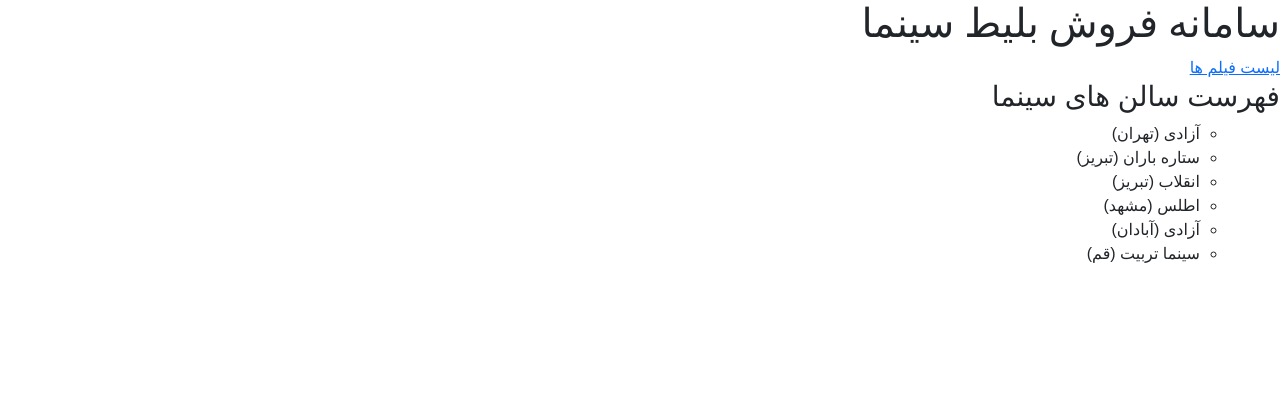
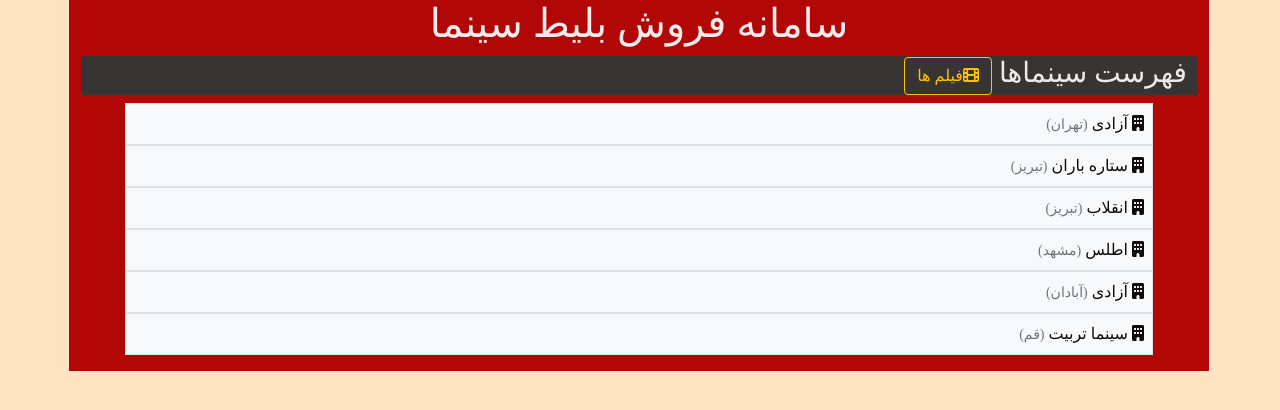
Before and after one commit to iam-Robo/DjangoCourse, a Django app: page /ticketing/cinema/list in a window 1280 px wide. Shown: the top 410 px of the page. Run offline with Django 3.2, Linux system fonts and the light colour scheme; data comes from the database, SQL or seed files in the repository; some libraries are stand-ins or nearby versions.

Commit message:
added some css styles to cinema_list.html

```diff
--- a/ticketing/static/ticketing/css/main.css
+++ b/ticketing/static/ticketing/css/main.css
@@ -1,10 +1,31 @@
 body{
-  margin-right: 0;
+  color: #100b0b;
+  background-color: bisque;
+  margin-right: 2px;
   margin-top: auto;
-  padding: 0;
-  background-color: unset;
-  font-family: "vazir", sans-serif;
+  font-family: "IRTehran";
 }
+
 H1{
   font-family: "B Titr";
+  color: #f1ebeb;
 }
+
+H3 {
+  font-family: "B Elham";
+  color: #eeeaea;
+  margin-right: 10px;
+}
+
+.table tr {
+    transition: background 0.2s ease-in;
+}
+
+.table tr:nth-child(odd) {
+    background: silver;
+}
+
+.table tr:hover {
+    background: silver;
+    cursor: pointer;
+}
--- a/ticketing/templates/ticketing/cinema_list.html
+++ b/ticketing/templates/ticketing/cinema_list.html
@@ -1,34 +1,60 @@
 {% load static %} <!-- for static files -->
-<!DOCTYPE html>
+<!doctype html>
 <html dir="rtl" lang="fa">
+
 <head>
     <meta charset="UTF-8">
+    <meta name="viewport" content="width=device-width, initial-scale=1">
+    <!-- Bootstrap CSS -->
+    <link href="https://cdn.jsdelivr.net/npm/bootstrap@5.0.1/dist/css/bootstrap.min.css" rel="stylesheet" integrity="sha384-+0n0xVW2eSR5OomGNYDnhzAbDsOXxcvSN1TPprVMTNDbiYZCxYbOOl7+AMvyTG2x" crossorigin="anonymous"> <!-- from bootstrap cdn -->
+    <script src="https://kit.fontawesome.com/da3ee3e8b8.js" crossorigin="anonymous"></script><!-- from fontawesome cdn -->
+    <link rel="stylesheet" href="https://cdn.jsdelivr.net/npm/bootstrap@5.0.1/dist/css/bootstrap.rtl.min.css" integrity="sha384-LPvXVVAlyPoBSGkX8UddpctDks+1P4HG8MhT7/YwqHtJ40bstjzCqjj+VVVDhsCo" crossorigin="anonymous">
+    <link rel="stylesheet" type="text/css" href="{% static "/ticketing/css/main.css" %}"> <!-- local css file -->
     <title>فهرست سینماهای کشور</title>
-    <link href="https://cdn.jsdelivr.net/npm/bootstrap@5.0.1/dist/css/bootstrap.min.css" rel="stylesheet" integrity="sha384-+0n0xVW2eSR5OomGNYDnhzAbDsOXxcvSN1TPprVMTNDbiYZCxYbOOl7+AMvyTG2x" crossorigin="anonymous"> <!-- from bootstram cdn -->
-    <script src="https://kit.fontawesome.com/da3ee3e8b8.js" crossorigin="anonymous"></script><!-- from fontawesome cdn -->
-    <link rel="stylesheet" type="text/css" href="{% static "/ticketing/css/main.css" %}"> <!-- local css file -->
-    </div>
+
 </head>
-<body>
-<h1>سامانه فروش بلیط سینما</h1>
-<a href="{% url 'ticketing:movie_list' %}">لیست فیلم ها</a><!-- link to movie list page -->
+<div>
+<div class="container" id="container" style="background-color: #b10707">
 
-<h3>فهرست سالن های سینما</h3>
+    <h1><center>سامانه فروش بلیط سینما</center></h1>
+
+
+<div style="background-color:#393434;color:white;padding:initial;"><h3>
+    فهرست سینماها
+    <button class="btn btn-outline-warning" href="{% url 'ticketing:movie_list' %}" role="button"><i class="fas fa-film"></i>فیلم ها
+    </button>
+
+</h3></div>
+
+<div class="mx-auto" style="width:auto;">
+    <div class="container" id="container">
+<table >
     <ul>{% if cinema_list1 %}
         {% for item in cinema_list1 %}
-            <ul><li>{{ item }}
+            <div class="p-2 bg-light border"><i class="fas fa-building"></i>
+                {{ item }}
             {% if item.city %}
+                <small class="text-muted">
                 ({{ item.city }})
-            {% endif %}</li></ul>
+                </small>
+            {% endif %}
+            </div>
         {% endfor %}</ul>
+        </table>
     {% else %}
-        <ul> <h2><p style="color:#b10707">
+        <ul><h2><p style="color:#b10707">
             متاسفانه سینمایی یافت نشد
-            </p></h2>
-            </ul>
+            </p></h2></ul>
     {% endif %}
 
+
+    </div>
+</div>
+</div>
+</div>
+
+
+<script src="https://cdn.jsdelivr.net/npm/bootstrap@5.0.1/dist/js/bootstrap.bundle.min.js" integrity="sha384-gtEjrD/SeCtmISkJkNUaaKMoLD0//ElJ19smozuHV6z3Iehds+3Ulb9Bn9Plx0x4" crossorigin="anonymous"></script> <!-- from bootstrap cdn -->
 <script src="https://code.jquery.com/jquery-3.6.0.js" integrity="sha256-H+K7U5CnXl1h5ywQfKtSj8PCmoN9aaq30gDh27Xc0jk=" crossorigin="anonymous"></script> <!-- from JQuery cdn -->
-<script src="https://cdn.jsdelivr.net/npm/bootstrap@5.0.1/dist/js/bootstrap.bundle.min.js" integrity="sha384-gtEjrD/SeCtmISkJkNUaaKMoLD0//ElJ19smozuHV6z3Iehds+3Ulb9Bn9Plx0x4" crossorigin="anonymous"></script> <!-- from bootstrap cdn -->
 </body>
 </html>
```
